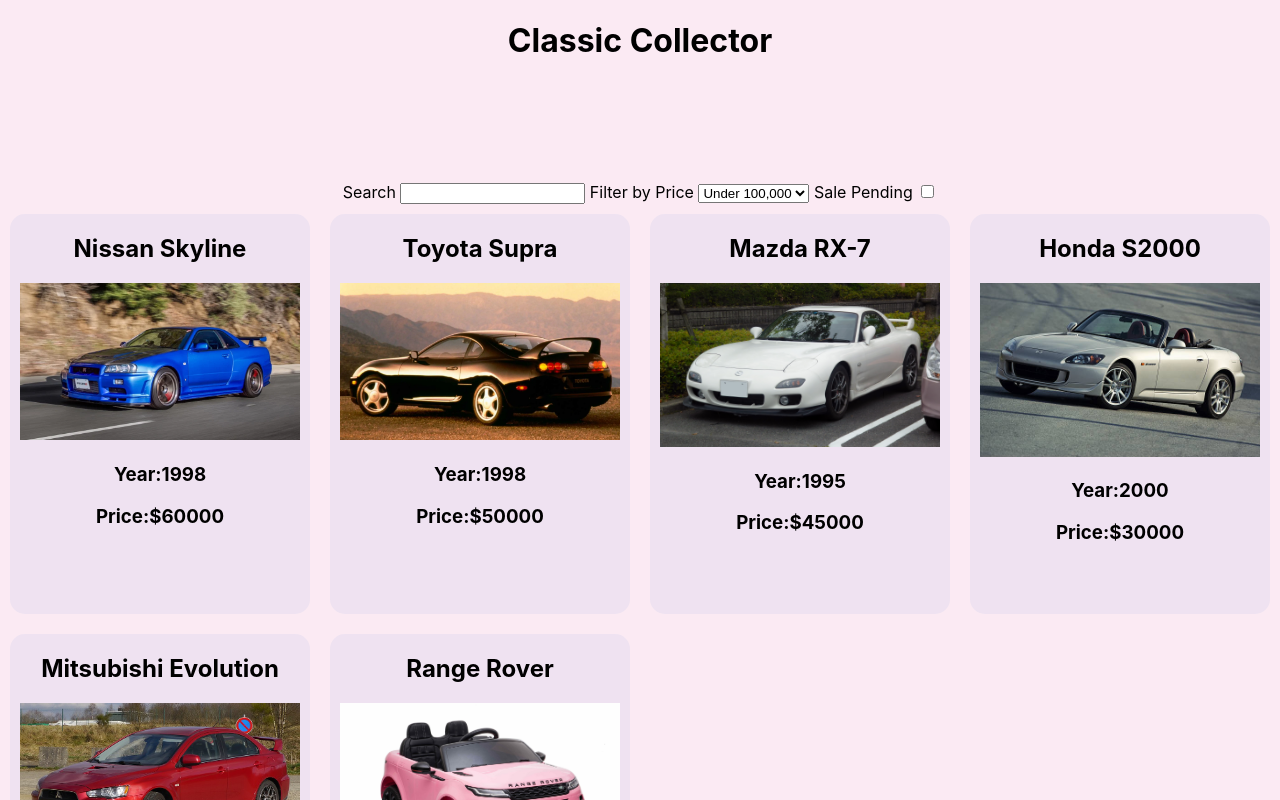
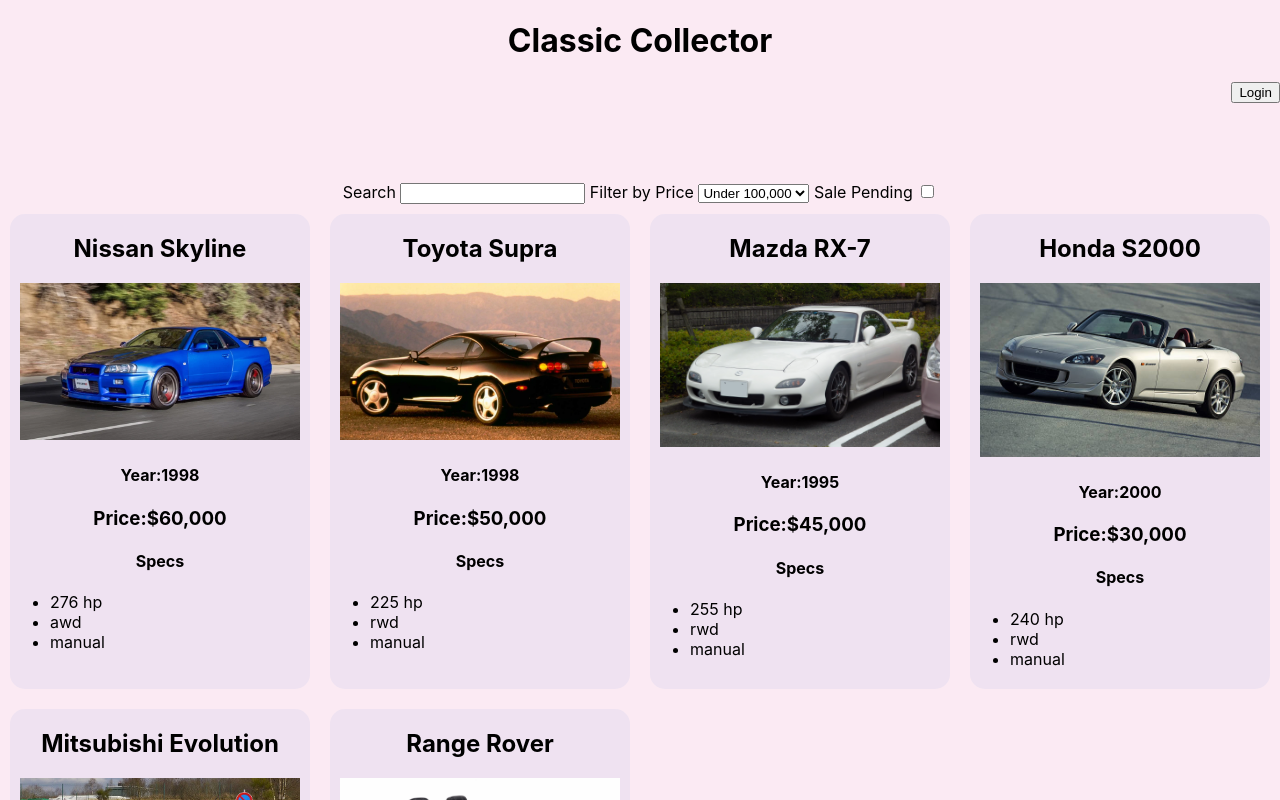
Before and after one commit to vpat95/classics-collector, a React (Create React App) app: page / in a window 1280 px wide. Shown: the top 800 px of the page. Built offline with nearby package versions, Linux system fonts and the light colour scheme.

Commit message:
Login button + vehcile specs added to car cards + dynamically using data to create components

```diff
--- a/src/components/App.js
+++ b/src/components/App.js
@@ -1,13 +1,20 @@
 import '../styles/App.css';
 import Header from './Header';
-import HomePage from './HomePage';
+import Card from './Card';
 import SearchAndFilter from './SearchAndFilter';
+import carData from '../data/carData'
+
 function App() {
+
+  const carCards = carData.map(car => <Card key={car.id} make={car.make} model={car.model} year={car.year} price={car.price.toLocaleString()} image={car.image} specs={car.specs}/>)
+
   return (
     <div className="App">
-      <Header />
+      <Header isLoggedIn={false}/>
       <SearchAndFilter />
-      <HomePage />
+      <main>
+        {carCards}
+      </main>
     </div>
   );
 }
--- a/src/components/Card.js
+++ b/src/components/Card.js
@@ -1,14 +1,22 @@
 import React from "react";
 //import img1 from '../../public/images/gtr.webp'
 
-function Card({make, model, year, price, image}){
+function Card({make, model, year, price, image, specs}){
+
+    const carSpecs = Object.values(specs).map(spec =>{
+        return <li key={spec}>{spec}</li>
+    })
+
     return(
         <div className="card">
             <h2 className="card-header">{make} {model}</h2>
             <img src={image} alt='gtr'></img>
-            <h3>Year:{year}</h3>
+            <h4>Year:{year}</h4>
             <h3> Price:${price}</h3>
-
+            <h4>Specs</h4>
+            <ul>
+                {carSpecs}
+            </ul>
         </div>
     )
 }
--- a/src/components/Header.js
+++ b/src/components/Header.js
@@ -1,9 +1,14 @@
 import React from "react";
+import Login from "./Login";
+import Logout from "./Logout";
 
-function Header(){
+function Header({isLoggedIn}){
     return (
         <header className="header">
             <h1>Classic Collector</h1>
+            <nav>
+                {isLoggedIn ? <Logout/> : <Login/>}
+            </nav>
         </header>
     )
 }
--- a/src/components/HomePage.js
+++ /dev/null
@@ -1,18 +0,0 @@
-import React from "react";
-import Card from "./Card";
-
-function HomePage(){
-    return (
-        <main>
-            <Card make={'Nissan'} model={'Skyline'} year={1998} price={60000} image={'images/gtr.webp'}/>
-            <Card make={'Toyota'} model={'Supra'} year={1998} price={50000} image={'images/supra.webp'}/>
-            <Card make={'Mazda'} model={'RX-7'} year={1995} price={45000} image={'images/rx7.jpeg'}/>
-            <Card make={'Honda'} model={'S2000'} year={2000} price={30000} image={'images/s2000.jpeg'}/>
-            <Card make={'Mitsubishi'} model={'Evolution'} year={2002} price={40000} image={'images/evo.jpg'}/>
-            <Card make={'Range'} model={'Rover'} year={2020} price={5000} image={'images/range.jpeg'}/>
-        </main>
-    )
-}
-
-
-export default HomePage
--- /dev/null
+++ b/src/components/Login.js
@@ -0,0 +1,9 @@
+import React from "react";
+
+function Login(){
+    return (
+        <button className="log-status">Login</button>
+    )
+}
+
+export default Login
--- /dev/null
+++ b/src/components/Logout.js
@@ -0,0 +1,9 @@
+import React from "react";
+
+function Logout(){
+    return (
+        <button className="log-status">Logout</button>
+    )
+}
+
+export default Logout
--- a/src/data/carData.js
+++ b/src/data/carData.js
@@ -1,9 +1,9 @@
-cars = [
-    {make: 'Nissan', model: 'Skyline', year: 1998, price: 60000},
-    {make: 'Toyota', model: 'Supra', year: 1998, price: 50000},
-    {make: 'Mazda', model: 'RX-7', year: 1995, price: 45000},
-    {make: 'Honda', model: 'S2000', year: 2000, price: 30000},
-    {make: 'Mitsubishi', model: 'Evolution', year: 2002, price: 40000},
+const cars = [
+ {id: 1, make:'Nissan', model:'Skyline', year:1998, price:60000, image:'images/gtr.webp', specs:{hp: '276 hp', drivetrain:'awd', transmission: 'manual'}},
+ {id: 2, make:'Toyota', model:'Supra', year:1998, price:50000, image:'images/supra.webp', specs:{hp: '225 hp', drivetrain:'rwd', transmission: 'manual'}},
+ {id: 3, make:'Mazda', model:'RX-7', year:1995, price:45000, image:'images/rx7.jpeg', specs:{hp: '255 hp', drivetrain:'rwd', transmission: 'manual'}},
+ {id: 4, make:'Honda', model:'S2000', year:2000, price:30000, image:'images/s2000.jpeg', specs:{hp: '240 hp', drivetrain:'rwd', transmission: 'manual'}},
+ {id: 5, make:'Mitsubishi', model:'Evolution', year:2002, price:40000, image:'images/evo.jpg', specs:{hp: '280 hp', drivetrain:'awd', transmission: 'manual'}},
+ {id: 6, make:'Range', model:'Rover', year:2020, price:5000, image:'images/range.jpeg', specs:{hp: '10000 hp', drivetrain:'rwd', transmission: 'dsg'}}
 ]
-
-export {cars}
+export default cars
--- a/src/styles/index.css
+++ b/src/styles/index.css
@@ -25,15 +25,23 @@
 .card{
   background: rgba(131, 160, 219, 0.1);
   width: 300px;
-  height: 400px;
+  height: 475px;
   margin: 10px;
   border-radius: 15px;
 }
 
 img {
   height: auto;
-  max-height: 400px;
+  max-height: 300px;
   width: auto;
   max-width: 280px;
   text-align: center;
 }
+
+li {
+  text-align: left;
+}
+
+.log-status{
+  float: right;
+}
```
